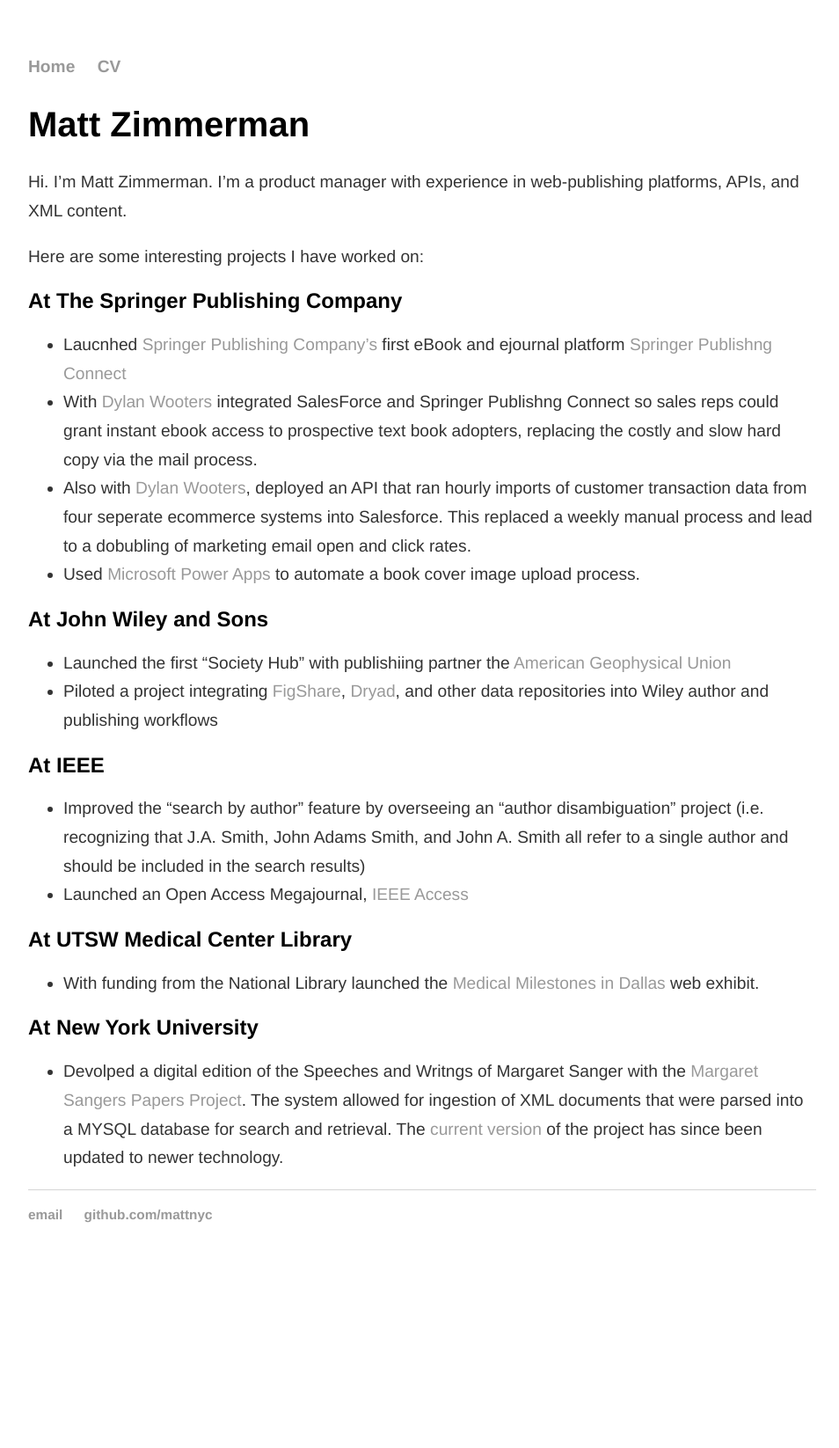
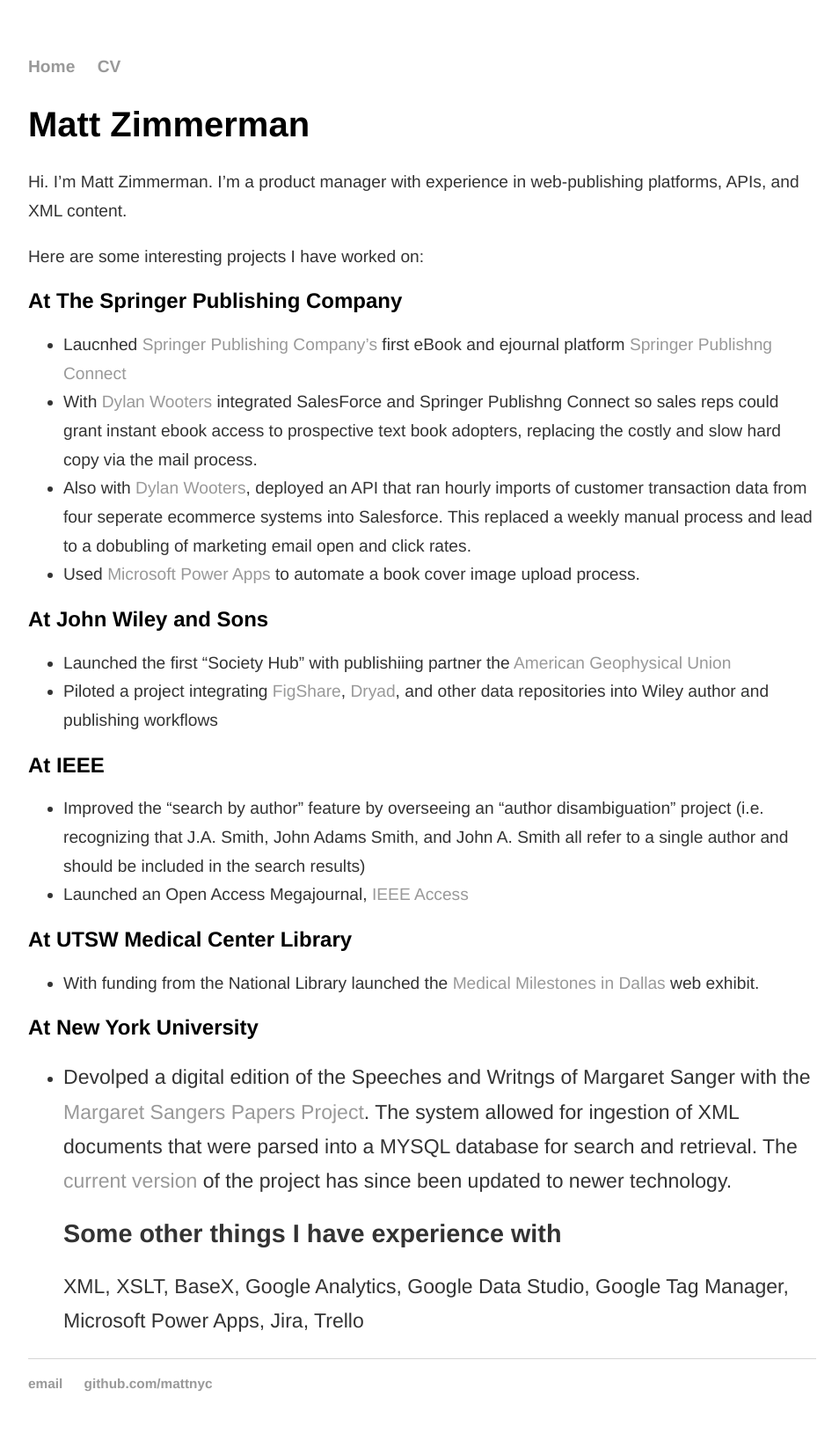
Before and after one commit to mattznyc/mattznyc.github.io, a Jekyll site: the page built from index.md, in a window 1280 px wide. Shown: the whole page at 88% size, without its empty margins (160-1114 px from the left). Built offline with Jekyll 4.4.1, drawn with Linux system fonts in a browser that asks for light colours; before the commit the page ends 1455 px from its top, so only the background shows below that.

Commit message:
Update index.md

```diff
--- a/index.md
+++ b/index.md
@@ -27,3 +27,6 @@
 
 ## At New York University
 * Devolped a digital edition of the Speeches and Writngs of Margaret Sanger with the [Margaret Sangers Papers Project](https://m-sanger.org/welcome). The system allowed for ingestion of XML documents that were parsed into a MYSQL database for search and retrieval. The [current version](https://m-sanger.org/digi) of the project has since been updated to newer technology.
+
+  ## Some other things I have experience with
+  XML, XSLT, BaseX, Google Analytics, Google Data Studio, Google Tag Manager, Microsoft Power Apps, Jira, Trello
```
